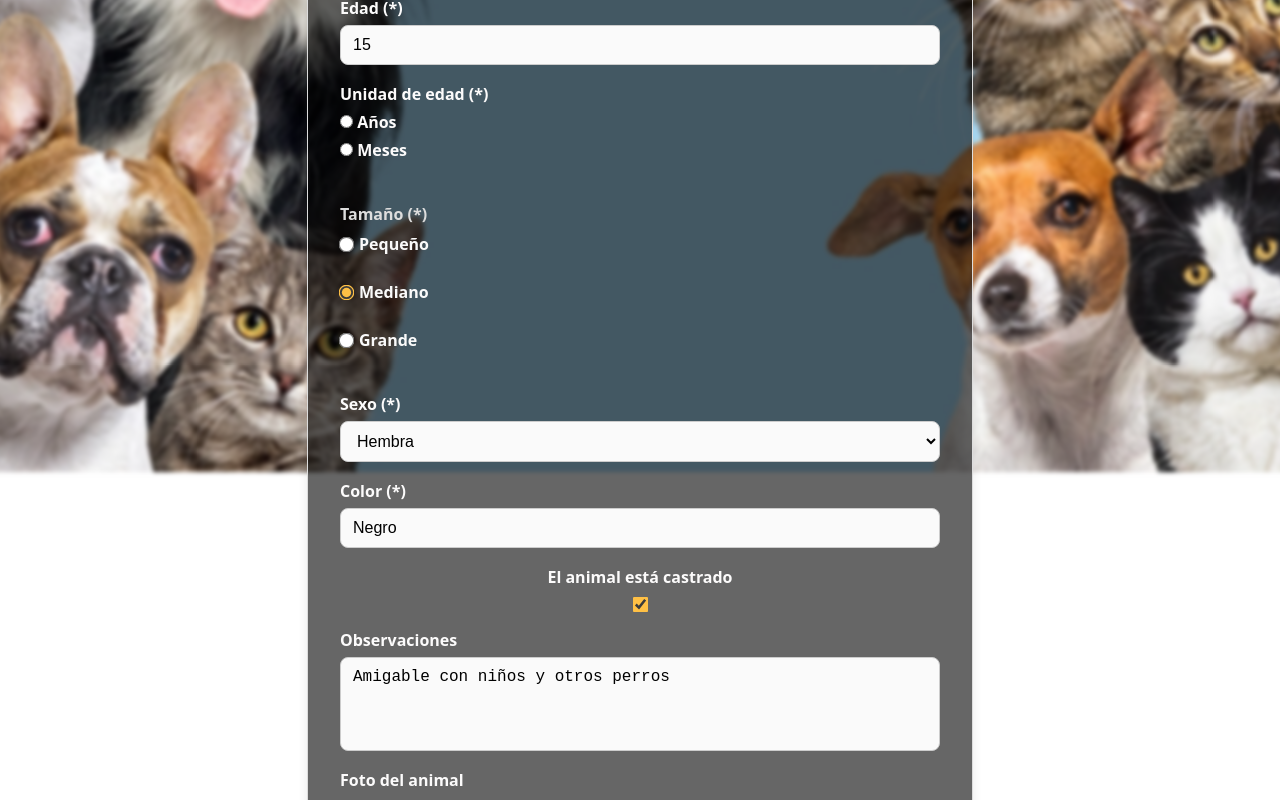
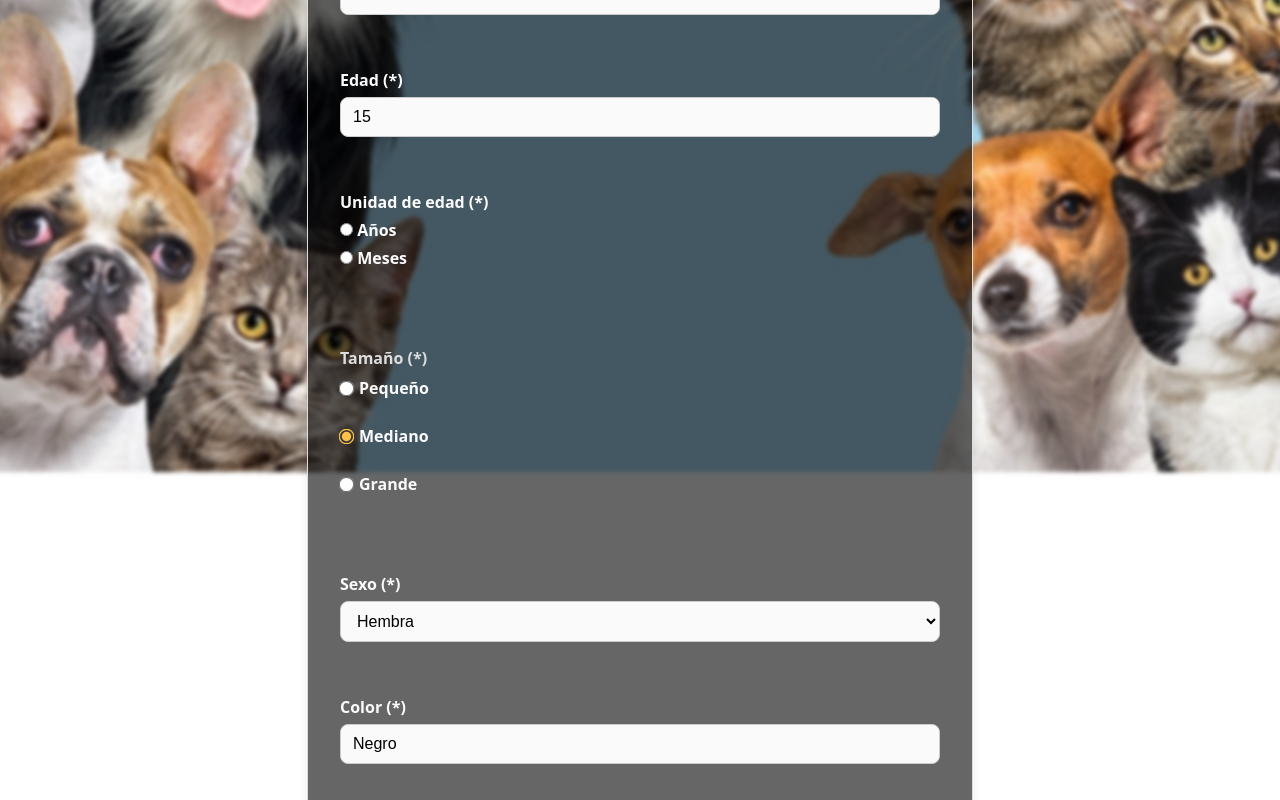
Before and after one commit to FrancoBruntz/-AmigosPeludos-, an Angular app: page /edit/1 in a window 1280 px wide. Shown: the part 360-1160 px from the top of the page. Built offline with nearby package versions, Linux system fonts and the light colour scheme; data requests are answered from the project's data file.

Commit message:
Mensajes de error, dejar espacio para que los errores no empujen hacia abajo el resto de la info.

```diff
--- a/src/app/page/form/form.css
+++ b/src/app/page/form/form.css
@@ -122,11 +122,18 @@ input[type="checkbox"] {
   transform: scale(1.2);
 }
 
-/* ===== MENSAJES DE ERROR ===== */
-p {
+/* ===== MENSAJES DE ERROR CON ESPACIO FIJO ===== */
+.error-space {
+  min-height: 5px;     /* espacio reservado */
+  height: 18px;
+  display: flex;
+  align-items: center;
+}
+
+.error-space p {
   color: #e76f51;
   font-size: 0.9rem;
-  margin-top: 4px;
+  margin: 0;
 }
 
 /* ===== TEXTAREA ===== */
--- a/src/app/page/form/form.html
+++ b/src/app/page/form/form.html
@@ -8,9 +8,11 @@
     <div>
       <label for="name">Nombre (*)</label>
       <input type="text" id="name" formControlName="name" placeholder="Ingresa el nombre" />
+      <div class="error-space">
         @if (petForm.controls['name'].errors?.['required'] && petForm.get('name')?.touched) {
           <p>El campo es obligatorio</p>
         }
+      </div>
     </div>
 
     <!-- TIPO -->
@@ -22,42 +24,45 @@
           <option [value]="t">{{ t }}</option>
         }
       </select>
+      <div class="error-space">
         @if (petForm.controls['type'].errors?.['required'] && petForm.get('type')?.touched) {
           <p>El campo es obligatorio</p>
         }
+      </div>
     </div>
 
     <!-- EDAD -->
     <div>
       <label for="age">Edad (*)</label>
       <input type="number" id="age" formControlName="age" placeholder="Ingrese la edad" />
+      <div class="error-space">
         @if (petForm.controls['age'].errors?.['required'] && petForm.get('age')?.touched) {
           <p>El campo es obligatorio</p>
         }
       </div>
+    </div>
 
-        <!-- UNIDAD DE EDAD (AÑOS / MESES) -->
+    <!-- UNIDAD DE EDAD -->
     <div class="age-unit-group">
       <label>Unidad de edad (*)</label>
 
       <div class="unit-options">
         <label>
-          <input type="radio" value="años" formControlName="ageUnit" />
-          Años
+          <input type="radio" value="años" formControlName="ageUnit" /> Años
         </label>
-
         <label>
-          <input type="radio" value="meses" formControlName="ageUnit" />
-          Meses
+          <input type="radio" value="meses" formControlName="ageUnit" /> Meses
         </label>
       </div>
 
+      <div class="error-space">
         @if (petForm.controls['ageUnit']?.errors?.['required'] && petForm.get('ageUnit')?.touched) {
           <p>El campo es obligatorio</p>
         }
       </div>
+    </div>
 
-    <!-- TAMAÑO (RADIOS) -->
+    <!-- TAMAÑO -->
     <div class="size-group">
       <span class="size-label">Tamaño (*)</span>
       <div class="size-options">
@@ -68,9 +73,12 @@
           </label>
         }
       </div>
+
+      <div class="error-space">
         @if (petForm.controls['size'].errors?.['required'] && petForm.get('size')?.touched) {
           <p>El campo es obligatorio</p>
         }
+      </div>
     </div>
 
     <!-- SEXO -->
@@ -82,36 +90,43 @@
           <option [value]="s">{{ s }}</option>
         }
       </select>
+      <div class="error-space">
         @if (petForm.controls['sexo']?.errors?.['required'] && petForm.get('sexo')?.touched) {
           <p>El campo es obligatorio</p>
         }
+      </div>
     </div>
 
     <!-- COLOR -->
     <div>
       <label for="color">Color (*)</label>
       <input type="text" id="color" formControlName="color" placeholder="Ingresa el color" />
+      <div class="error-space">
         @if (petForm.controls['color'].errors?.['required'] && petForm.get('color')?.touched) {
           <p>El campo es obligatorio</p>
         }
+      </div>
     </div>
 
     <!-- CASTRADO -->
     <div class="check-group">
       <label for="castrado">El animal está castrado</label>
       <input type="checkbox" name="castrado" id="castrado" formControlName="castrado" />
+      <div class="error-space">
         @if (petForm.controls['castrado'].errors?.['required'] && petForm.get('castrado')?.touched) {
           <p>El campo es obligatorio</p>
         }
+      </div>
     </div>
 
     <!-- OBSERVACIONES -->
     <div>
       <label for="notes">Observaciones</label>
       <textarea id="notes" formControlName="notes" rows="4"></textarea>
+      <div class="error-space"></div>
     </div>
 
-    <!-- ================== SECCIÓN IMAGEN ================== -->
+    <!-- IMAGEN -->
     <div class="image-section">
       <label>Foto del animal</label>
 
@@ -152,21 +167,14 @@
         }
       </div>
 
-      <!-- para ligar el control 'image' del formulario -->
       <input type="hidden" formControlName="image" />
+      <div class="error-space"></div>
     </div>
-    <!-- ==================================================== -->
 
     <!-- BOTONES -->
     <div class="actions">
-      <button
-        type="submit"
-        [disabled]="petForm.invalid || isUploading">
-        @if (isUploading) {
-          GUARDANDO...
-        } @else {
-          GUARDAR FORMULARIO
-        }
+      <button type="submit" [disabled]="petForm.invalid || isUploading">
+        @if (isUploading) { GUARDANDO... } @else { GUARDAR FORMULARIO }
       </button>
 
       <button type="reset">LIMPIAR FORMULARIO</button>
```
Lines whose indentation alone changed are shown as unchanged.
